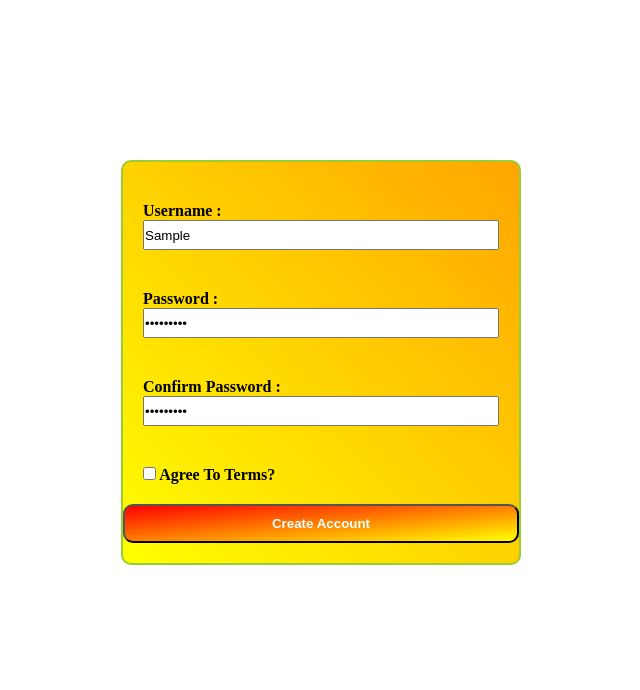
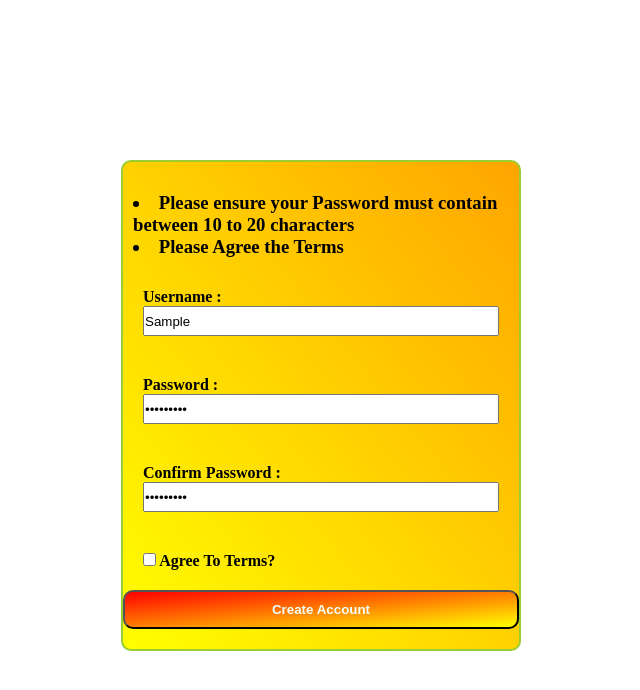
Before and after one commit to SaikatGhoshNIT/Simple_Form_Validation, a plain HTML site: page index.html in a window 1280 px wide. Both pictures are taken after typing "Sample", "Sample123", "Sample123" into the empty fields and a click on the button "Create Account". Shown: the whole page, without its empty margins (319-959 px from the left). Drawn offline with Linux system fonts and the light colour scheme.

Commit message:
fix : the error showing related issues

```diff
--- a/index.html
+++ b/index.html
@@ -13,6 +13,7 @@
         }
         .errors.show{
             display: block;
+            padding: 10px;
         }
     </style>
 </head>
--- a/script.js
+++ b/script.js
@@ -4,8 +4,8 @@ const password = document.getElementById("password")
 const confirmPassword = document.getElementById("confirm_password")
 const checkbox = document.getElementById("checkbox")
 const btn = document.getElementById("btn")
-const errors = document.getElementsByClassName("errors")
-const errorMessages = document.getElementsByClassName("error-title")
+const errors = document.querySelector(".errors")
+const errorList = document.querySelector(".error-title")
 
 frm.addEventListener("submit", e =>{
     let messages = []
@@ -35,11 +35,15 @@ frm.addEventListener("submit", e =>{
 })
 
 function clearErrors(){
-    //Loop through all the children of the error-list element and remove them
+    errorList.innerHTML="" //esaiest way.
+
+    // while(errorList.children[0] != null){
+    //     errorList.removeChild(errorList.children[0])
+    // } -- iterative way to remove Child.
+
     //IMPORTANT : This cannot be done with forEach loop or normal loop since as you remove children it will modify the list you are looping  over which will not work.
-    //I recommend using a while loop to accomplish this task
-    //This is the trickiest part of the exercise so if you get stuck and are unable to progress you can also set the innerHTML property of the error-list to an empty string and that will also clear the children. Recommend process to do it through while loop.
-    //Also, make sure you remove the show class to the errors container
+    errors.classList.remove("show")
+
 }
 function showError(messages){
     //Add each error to the error-list element
@@ -48,7 +52,7 @@ function showError(messages){
     messages.forEach(msg => {
         const li = document.createElement("li")
         li.innerText = msg
-        errorMessages.appendChild(li)
+        errorList.appendChild(li)
     });
     errors.classList.add("show")
 }
```
